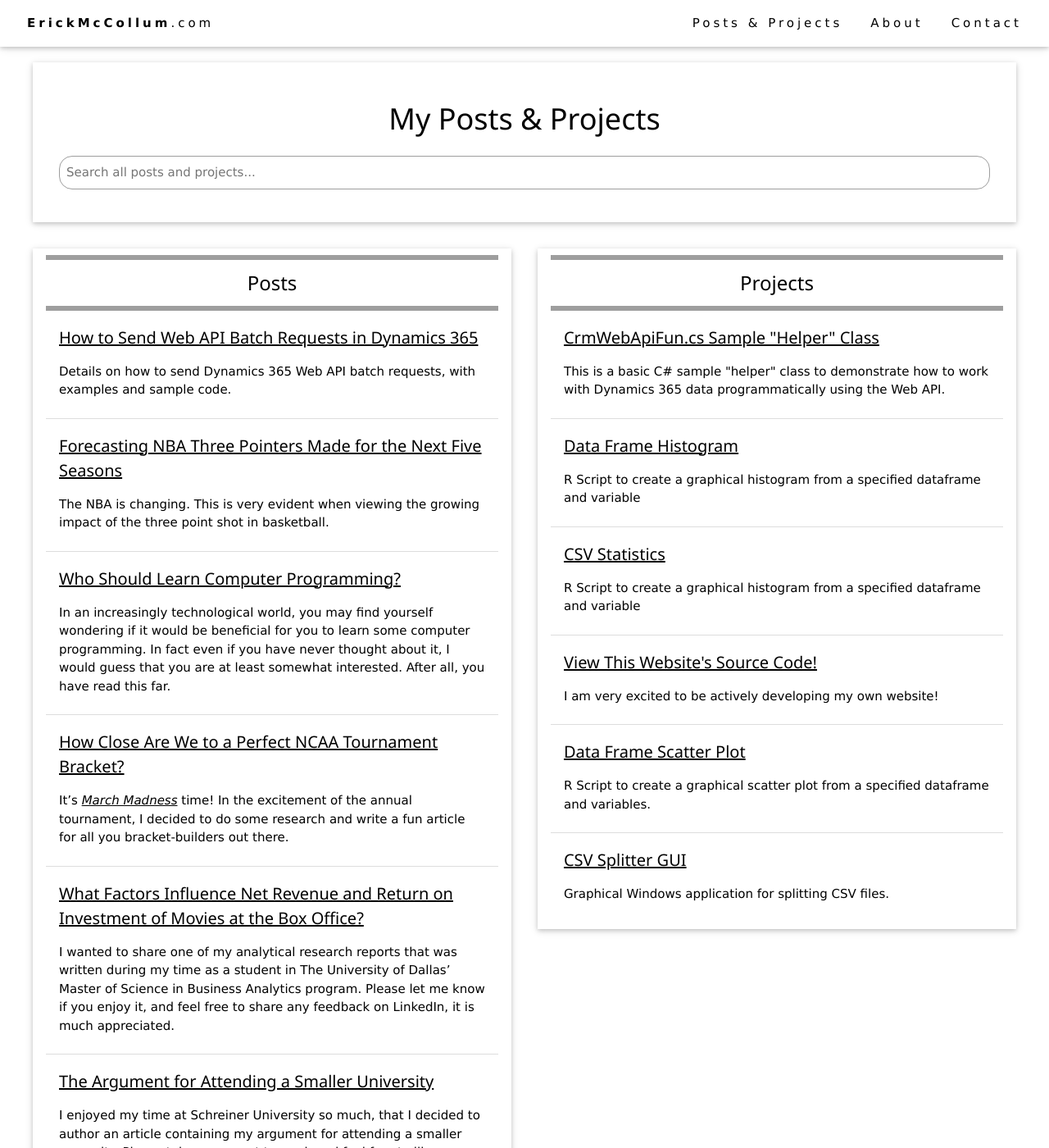
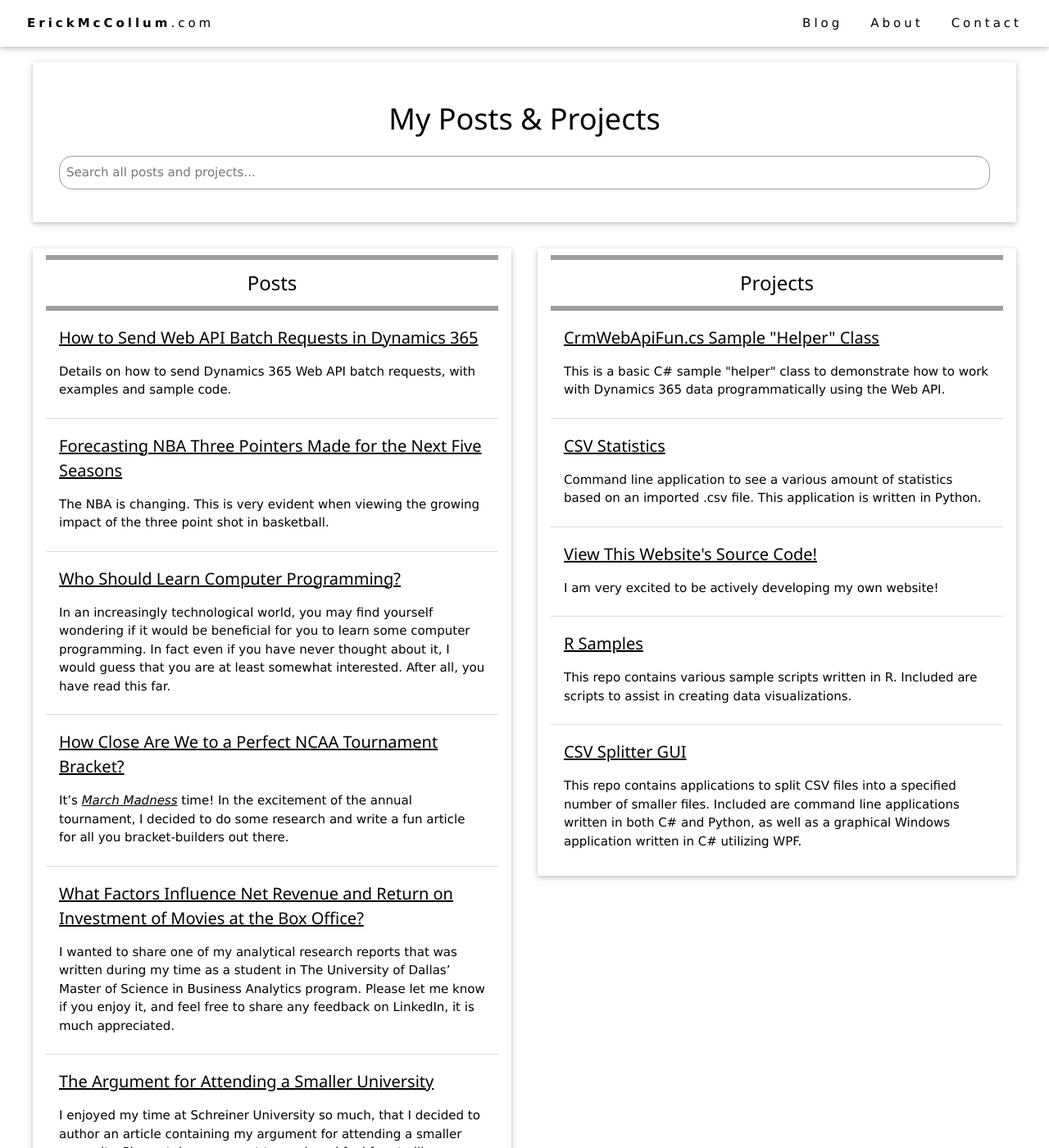
Before and after one commit to frederickm13/frederickm13.github.io, a Jekyll site: the page built from pages/blog.md, in a window 1280 px wide and 1400 px high. Shown: the whole window at 82% size. Built offline with Jekyll 4.4.1, drawn with Linux system fonts in a browser that asks for light colours; nearby versions of some CDN libraries; comment, search, counter and statistics services are not loaded.

Commit message:
Updates to reflect new GitHup repo structures

```diff
--- a/_includes/navbar.html
+++ b/_includes/navbar.html
@@ -7,7 +7,7 @@
             <a href="/" class="w3-bar-item w3-button w3-border w3-border-white w3-round-xlarge"><b>ErickMcCollum</b>.com</a>
             <!-- Float links to the right. Hide them on small screens -->
             <div class="w3-right w3-hide-small w3-hide-medium">
-                <a href="/blog/" class="w3-bar-item w3-button w3-border w3-border-white w3-round-xlarge">Posts & Projects</a>
+                <a href="/blog/" class="w3-bar-item w3-button w3-border w3-border-white w3-round-xlarge">Blog</a>
                 <a href="/#about" class="w3-bar-item w3-button w3-border w3-border-white w3-round-xlarge">About</a>
                 <a href="/#contact" class="w3-bar-item w3-button w3-border w3-border-white w3-round-xlarge">Contact</a>
             </div>
@@ -15,7 +15,7 @@
 
         <!-- Navbar on small screens -->
         <div id="navbar" class="w3-bar-block w3-white w3-wide w3-hide w3-hide-large">
-            <a href="/#projects" class="w3-bar-item w3-button w3-right-align" onclick="toggleFunction()">Posts & Projects</a>
+            <a href="/blog/" class="w3-bar-item w3-button w3-right-align" onclick="toggleFunction()">Blog</a>
             <a href="/#about" class="w3-bar-item w3-button w3-right-align" onclick="toggleFunction()">About</a>
             <a href="/#contact" class="w3-bar-item w3-button w3-right-align" onclick="toggleFunction()">Contact</a>
         </div>
--- a/_layouts/Home.html
+++ b/_layouts/Home.html
@@ -15,7 +15,7 @@ layout: Base
 
     <!-- Project Section -->
     <div class="w3-container w3-padding-32 w3-card w3-margin w3-white" id="projects">
-        <h2 class="w3-border-bottom w3-border-grey w3-padding-16">Featured Posts & Projects</h2>
+        <h2 class="w3-border-bottom w3-border-grey w3-padding-16">Featured from Blog</h2>
         {% for post in site.posts %}
             {% if post.featured == 1 %}
                 {% assign post_1 = post %}
--- /dev/null
+++ b/_posts/2019-01-24-CsvSplitter.md
@@ -0,0 +1,12 @@
+---
+title: CSV Splitter GUI
+author: Erick McCollum
+layout: Post
+date:  2019-01-24 -0600
+sourceurl: https://github.com/frederickm13/CsvSplitter
+category: Project
+featured: 0
+---
+
+This repo contains applications to split CSV files into a specified number of smaller files.
+Included are command line applications written in both C# and Python, as well as a graphical Windows application written in C# utilizing WPF.
--- a/_posts/2019-01-24-DataFrameScatterPlot.md
+++ /dev/null
@@ -1,11 +0,0 @@
----
-title: Data Frame Scatter Plot
-author: Erick McCollum
-layout: Post
-date:  2019-01-24 -0600
-sourceurl: https://github.com/frederickm13/R_Projects/blob/master/DataFrameScatterPlot.R
-category: Project
-featured: 0
----
-
-R Script to create a graphical scatter plot from a specified dataframe and variables.
--- /dev/null
+++ b/_posts/2019-01-24-RSamplesRepo.md
@@ -0,0 +1,12 @@
+---
+title: R Samples
+author: Erick McCollum
+layout: Post
+date:  2019-01-24 -0600
+sourceurl: https://github.com/frederickm13/R_Samples
+category: Project
+featured: 0
+---
+
+This repo contains various sample scripts written in R.
+Included are scripts to assist in creating data visualizations.
--- a/_posts/2019-01-25-CSV_Statistics.md
+++ /dev/null
@@ -1,11 +0,0 @@
----
-title: CSV Statistics
-author: Erick McCollum
-layout: Post
-date:  2019-01-25 -0600
-sourceurl: https://github.com/frederickm13/Python_Projects/tree/master/CSV_Statistics
-category: Project
-featured: 0
----
-
-R Script to create a graphical histogram from a specified dataframe and variable
--- /dev/null
+++ b/_posts/2019-01-25-CsvStatistics.md
@@ -0,0 +1,11 @@
+---
+title: CSV Statistics
+author: Erick McCollum
+layout: Post
+date:  2019-01-25 -0600
+sourceurl: https://github.com/frederickm13/CsvStatistics
+category: Project
+featured: 0
+---
+
+Command line application to see a various amount of statistics based on an imported .csv file. This application is written in Python.
--- a/_posts/2019-01-25-DataFrameHistogram.md
+++ /dev/null
@@ -1,11 +0,0 @@
----
-title: Data Frame Histogram
-author: Erick McCollum
-layout: Post
-date:  2019-01-25 -0600
-sourceurl: https://github.com/frederickm13/R_Projects/blob/master/DataFrameHistogram.R
-category: Project
-featured: 0
----
-
-R Script to create a graphical histogram from a specified dataframe and variable
```
Also changed, not shown: _posts/2019-01-24-Csv-Splitter-GUI.md (deleted, +0 -11 lines).
